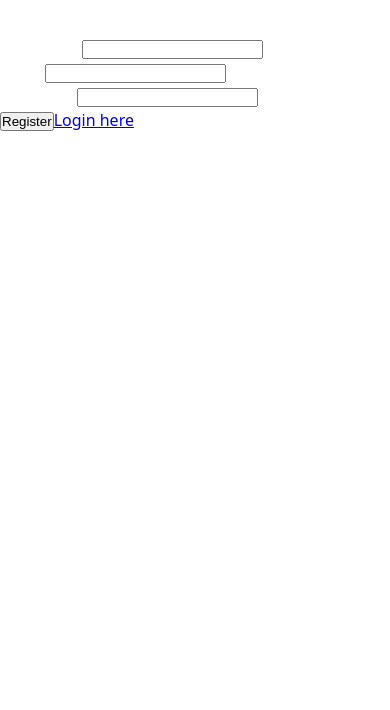
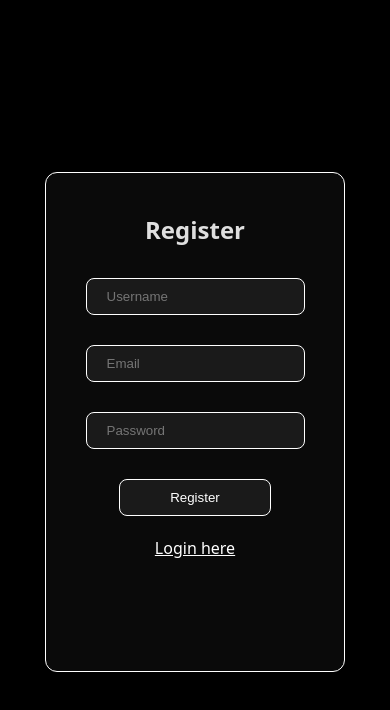
Before and after one commit to Ty963/fakeStore, a React (Vite) app: page /register in a window 390 px wide. Shown: the top 710 px of the page. Built offline with nearby package versions, Linux system fonts and the light colour scheme.

Commit message:
Mainly nominal work, registration has styling now and everything looks fine, gotta do error handling for registration, next up we're applying variable styling with the use of media queries in order to be phone/tablet/small-laptop compatible, that's that for now

```diff
--- a/src/contexts/UserContext/UserContext.jsx
+++ b/src/contexts/UserContext/UserContext.jsx
@@ -3,6 +3,9 @@ import {useContext, useState} from "react";
 const UserContext = useContext()
 
 export function UserProvider({ children }) {
+
+    // TODO: Figure out what user data I want to display on a standard page in the first place, and then create a state for each of those values.
+    // TODO: add all of the relevant values to the values constant and pass that to the value property of the UserContext.Provider element
 
     const [authorised, setAuthorised] = useState(false);
     const [userData, setUserData] = useState(null);
--- a/src/pages/Register/Register.jsx
+++ b/src/pages/Register/Register.jsx
@@ -1,74 +1,90 @@
-import { useForm } from "react-hook-form";
+import {useForm} from "react-hook-form";
 import fakeStoreApi from "../../services/api/fakeStoreApi";
-import { Link } from "react-router-dom";
-import { useState } from "react";
+import {Link} from "react-router-dom";
+import {Activity, useState} from "react";
+import {useTheme} from "../../contexts/ThemeContext/ThemeContext.jsx";
+import styles from "../Register/Register.module.css";
+import ErrorMessage from "../../components/ErrorMessage/ErrorMessage.jsx";
 
 export default function RegisterPage() {
-    const { register, handleSubmit } = useForm();
-    // Take the handle form submit and put it in a try catch block, subsequently we can take the error, if there is one, catch it and pass it to the error state, depending on which we will do conditional rendering of the error message element.
+    const {register, handleSubmit} = useForm();
     // const {error, setError} = useState(null);
+    const {theme} = useTheme();
+
 
     async function handleFormSubmit(data) {
         console.log(data);
+        // TODO: Take the handle form submit and put it in a try catch block, subsequently we can take the error, if there is one, catch it and pass it to the error state, depending on which we will do conditional rendering of the error message element. Follow the same procedure as in the login page.
         // const response = await fakeStoreApi.registerUser(data.username, data.email, data.password);
         // console.log(response);
     }
 
     return (
-        <div className="wrapper">
-        <form onSubmit={handleSubmit(handleFormSubmit)}className="form-container">
+        <div className={`${styles.wrapper} ${styles[`wrapper__${theme}`]}`}>
+            <form onSubmit={handleSubmit(handleFormSubmit)}
+                  className={`${styles[`section-container`]} ${styles[`section-container__${theme}`]}`}>
 
-            <h2>
+                <h2 className={`${styles[`section-header`]} ${styles[`section-header__${theme}`]}`}>
                     Register
                 </h2>
 
-            <div className="input-group">
-                <label htmlFor="username">Username:</label>
+                <div className={`${styles[`input-group`]} ${styles[`input-group__${theme}`]}`}>
                     <input
+                        placeholder="Username"
                         type="text"
-                    id="username"
+                        id={styles.username}
                         name="username"
+                        className={`${styles[`input-field`]} ${styles[`input-field__${theme}`]}`}
                         {...register('username', {
                             required: {
                                 value: true,
                                 message: 'This field is required',
-                    }})}
+                            }
+                        })}
                     />
                 </div>
 
-            <div className="input-group">
-                <label htmlFor="email">Email:</label>
+                <div className={`${styles[`input-group`]} ${styles[`input-group__${theme}`]}`}>
                     <input
+                        placeholder="Email"
                         type="email"
-                    id="email"
+                        id={styles.email}
                         name="email"
+                        className={`${styles[`input-field`]} ${styles[`input-field__${theme}`]}`}
                         {...register('email', {
                             required: {
                                 value: true,
                                 message: 'This field is required',
-                    }})}
+                            }
+                        })}
                     />
                 </div>
 
-            <div className="input-group">
-                <label htmlFor="password">Password:</label>
+                <div className={`${styles[`input-group`]} ${styles[`input-group__${theme}`]}`}>
                     <input
+                        placeholder="Password"
                         type="password"
-                    id="password"
+                        id={styles.password}
                         name="password"
+                        className={`${styles[`input-field`]} ${styles[`input-field__${theme}`]}`}
                         {...register('password', {
                             required: {
                                 value: true,
                                 message: 'This field is required',
-                    }})}
+                            }
+                        })}
                     />
                 </div>
 
-            <button type="submit" className="btn">
+                {/*<Activity mode={(error.isError) ? "visible" : "hidden"}>*/}
+                {/*    <ErrorMessage message={(error.isError) ? error.message : null}/>*/}
+                {/*</Activity>*/}
+
+                <button id={styles[`submit-button`]} type="submit" className={`${styles[`submit-button`]} ${styles[`submit-button__${theme}`]}`}>
                     Register
                 </button>
 
-            <Link to="/" className="link">
+                <Link to="/" className={`${styles.link} ${styles[`link__${theme}`]}`}>
                     Login here
                 </Link>
 
--- a/src/pages/Register/Register.module.css
+++ b/src/pages/Register/Register.module.css
@@ -0,0 +1,201 @@
+
+/* ------------------------------ Index ------------------------------ */
+
+/* 1. Notes */
+
+/* 2. Imports */
+
+/* 2. Styles */
+
+/* 3. Themes */
+
+/* 3.1 Dark */
+/* 3.2 Light */
+
+/* ------------------------------ Notes to self ------------------------------ */
+
+/* 1st th 1st */
+
+/* VIEWPORT!!!!!!!!!!! */
+/* Make sure the site is scrollable so that mobile devices can scroll up and press submit when the keyboard blocks the submit button*/
+
+/* ------------------------------ Imports ------------------------------ */
+
+@import '/src/styles/variables.css';
+
+/* ------------------------------ Styles ------------------------------ */
+
+.wrapper {
+    width: 100vw;
+    height: 100vh;
+    display: flex;
+    flex-direction: column;
+    align-items: center;
+    justify-content: center;
+}
+
+.section-container {
+    display: flex;
+    flex-direction: column;
+    /*z-index: 1;*/
+    padding: 24px;
+    border-radius: 12px;
+    min-width: 300px;
+    min-height: 500px;
+    max-width: 300px;
+    max-height: 500px;
+    justify-content: flex-start;
+    align-items: center;
+    background-color: var(--section-background-color__dark);
+    overflow: hidden;
+}
+
+.section-header {
+    margin-top: 15px;
+    margin-bottom: 15px;
+}
+
+.input-group {
+    display: flex;
+    flex-direction: row;
+    justify-content: flex-start;
+    align-items: center;
+    padding: 10px;
+    margin: 5px 0;
+}
+
+#username {
+    tab-index: 1;
+}
+
+#password {
+    tab-index: 2;
+}
+
+#submit-button {
+    tab-index: 3;
+}
+
+.input-field {
+    padding: 10px 20px;
+    box-shadow: none;
+    outline: none;
+    border-radius: 8px;
+}
+
+.submit-button {
+    margin-top: 15px;
+    border-radius: 8px;
+    cursor: pointer;
+    padding: 10px 50px;
+    box-shadow: none;
+    outline: none;
+}
+
+.error-message {
+    padding: 5px;
+    margin: 10px;
+    font-size: 1.5rem;
+}
+
+.link {
+    margin-top: 15px;
+    color: var(--link-color__dark);
+    padding: 5px;
+    border-radius: 8px;
+}
+
+/* ------------------------------ Themes ------------------------------ */
+
+/* ------------------------------ Dark ------------------------------ */
+
+.wrapper__dark {
+    background-color: var(--wrapper-background-color__dark);
+    /*position: fixed;*/
+    /*top: 0;*/
+    /*left: 0;*/
+    /*width: 100%;*/
+    /*height: 100%;*/
+    /*z-index: -1;*/
+    /*background: url("src/assets/Adobe Express - HDCyberfunk.gif") no-repeat center center;*/
+    /*background-size: cover;*/
+}
+
+.section-container__dark {
+    border: 1px solid var(--section-border-color__dark);
+}
+
+/*.section-header__dark {*/
+
+/*}*/
+
+/*.input-group__dark {*/
+/*    border: 1px solid var(--color);*/
+/*}*/
+
+.input-field__dark {
+    background-color: var(--input-background-color__dark);
+    color: var(--input-color__dark);
+    border: 1px solid var(--input-border-color__dark);
+}
+
+.input-field__dark:hover , .input-field__dark:focus, .input-field__dark:autofill {
+    background-color: var(--input-focus-background-color__dark);
+    color: var(--input-focus-color__dark);
+    border: 1px solid var(--input-focus-border-color__dark);
+}
+
+.submit-button__dark {
+    background-color: var(--submit-button-background-color__dark);
+    color: var(--submit-button-color__dark);
+    border: 1px solid var(--submit-button-border-color__dark);
+}
+
+.submit-button__dark:hover, .submit-button__dark:focus {
+    background-color: var(--submit-button-focus-background-color__dark);
+    color: var(--submit-button-focus-color__dark);
+    border: 1px solid var(--submit-button-focus-border-color__dark);
+}
+
+/*TODO: Sort out the color scheme for the error message according to the themes*/
+/*.error-message__dark {*/
+/*    */
+/*}*/
+
+/*.link__dark {*/
+/*    */
+/*}*/
+
+.link__dark:hover {
+    color: var(--link-focus-color__dark);
+}
+
+/* ------------------------------ Blue ------------------------------ */
+
+/*.wrapper__blue {*/
+/*    background-color: var(--background-color);*/
+/*}*/
+
+/*.section-container__blue {*/
+/*    border: 1px solid var(--color);*/
+/*}*/
+
+/*.input-group__blue {*/
+/*    border: 1px solid var(--color);*/
+/*}*/
+
+/*.input-group__blue input {*/
+/*    margin: 0 10px;*/
+/*}*/
+
+/*.submit-button__blue {*/
+/*    background-color: var(--color);*/
+/*}*/
+
+/*.error-message__blue {*/
+/*    */
+/*}*/
+
+/*.link__blue {*/
+/*    */
+/*}*/
```
Also changed, not shown: src/pages/Login/LoginPage.jsx (+6 -4 lines), src/pages/Login/LoginPage.module.css (+27 -0 lines), src/services/storage/localStorage.js (added, +19 -0 lines), 1 other file (tests, documents, lock files or other folders). Lines whose indentation alone changed are shown as unchanged.
